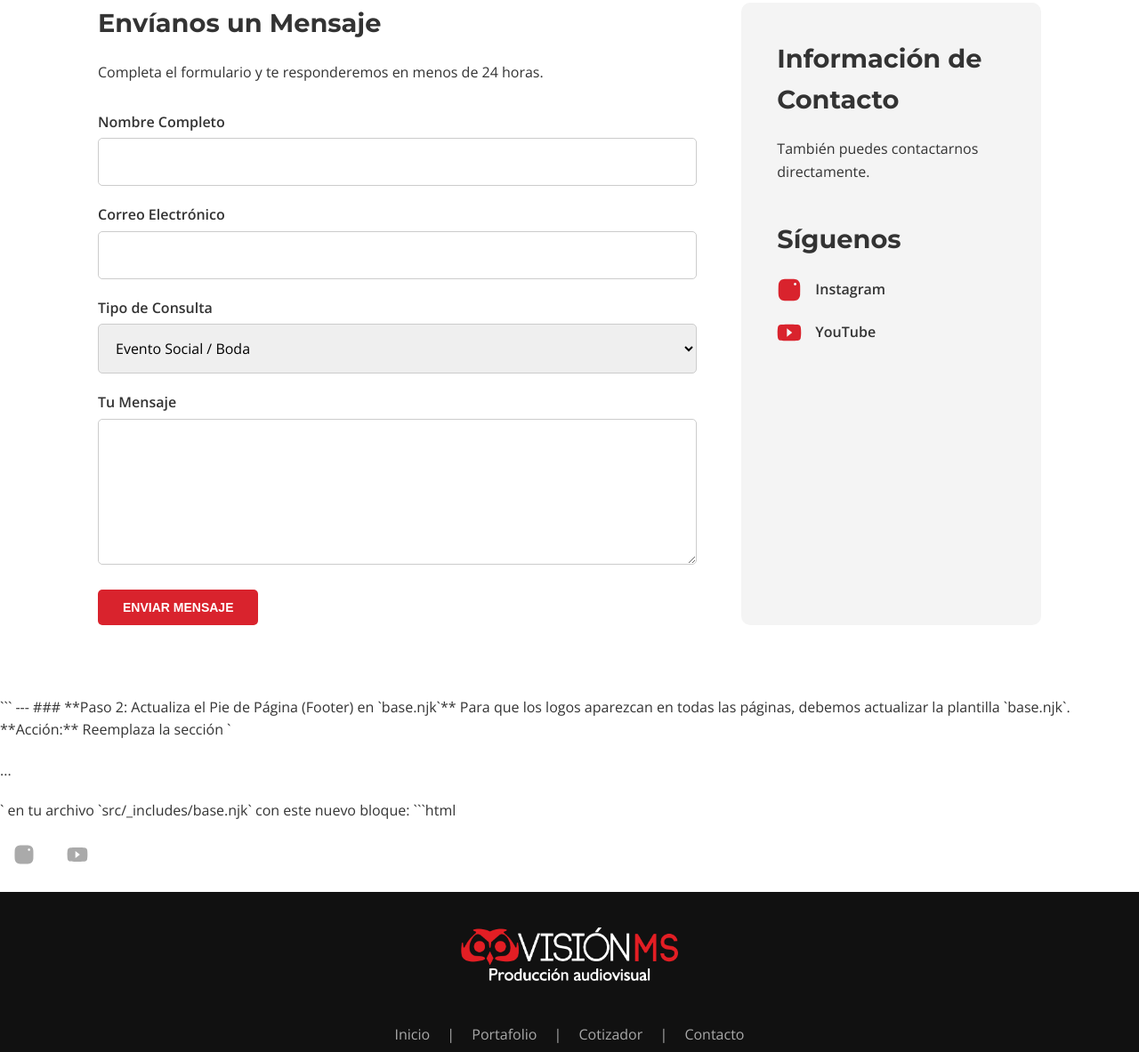
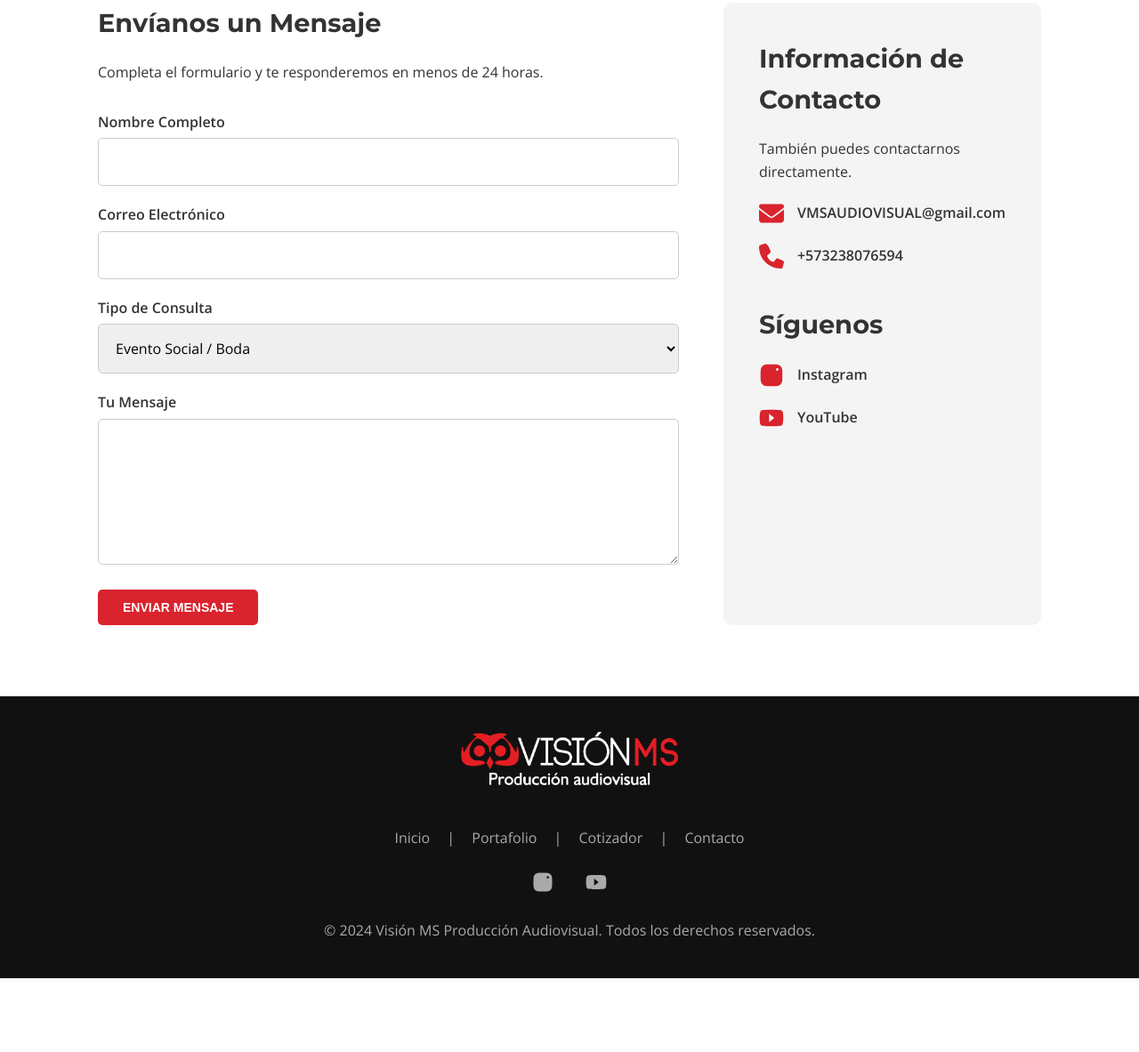
Before and after one commit to Visionmsprod/pruebas, an Eleventy site: page src/contacto.njk in a window 1280 px wide. Shown: the part 505-1688 px from the top of the page at 89% size. After the commit the page ends 1605 px from the top, so only its background shows below. Built offline with nearby package versions, Linux system fonts and the light colour scheme; Eleventy itself is replaced by a stand-in of ours; files that its build step writes are made by us from their sources.

Commit message:
Update contacto.njk

````diff
--- a/src/contacto.njk
+++ b/src/contacto.njk
@@ -10,24 +10,13 @@
     .form-group { margin-bottom: 20px; }
     .form-group label { display: block; margin-bottom: 5px; font-weight: 600; }
     .form-group input, .form-group select, .form-group textarea { width: 100%; padding: 15px; border: 1px solid #ccc; border-radius: 5px; font-size: 1rem; font-family: var(--fuente-texto); }
-
     .contact-info { background-color: var(--color-fondo-claro); padding: 40px; border-radius: 10px; }
     .contact-info h3 { font-size: 1.8rem; }
     .contact-info p { margin-bottom: 20px; }
     .info-item { display: flex; align-items: center; margin-bottom: 20px; font-size: 1rem; }
     .info-item a { color: var(--color-texto-oscuro); text-decoration: none; font-weight: 600; transition: color 0.3s;}
     .info-item a:hover { color: var(--color-rojo-principal); }
-    .info-item .icon {
-        display: inline-block;
-        width: 28px;
-        height: 28px;
-        margin-right: 15px;
-        fill: var(--color-rojo-principal); /* Colorea el logo */
-    }
-
-    @media (max-width: 768px) {
-        .contact-wrapper { grid-template-columns: 1fr; }
-    }
+    @media (max-width: 768px) { .contact-wrapper { grid-template-columns: 1fr; } }
 </style>
 
 <main>
@@ -46,14 +35,8 @@
                     <p>Completa el formulario y te responderemos en menos de 24 horas.</p>
                     <form name="contact" method="POST" data-netlify="true" style="margin-top: 30px;">
                          <input type="hidden" name="form-name" value="contact" />
-                        <div class="form-group">
-                            <label for="name">Nombre Completo</label>
-                            <input type="text" id="name" name="name" required>
-                        </div>
-                        <div class="form-group">
-                            <label for="email">Correo Electrónico</label>
-                            <input type="email" id="email" name="email" required>
-                        </div>
+                        <div class="form-group"><label for="name">Nombre Completo</label><input type="text" id="name" name="name" required></div>
+                        <div class="form-group"><label for="email">Correo Electrónico</label><input type="email" id="email" name="email" required></div>
                         <div class="form-group">
                             <label for="inquiry-type">Tipo de Consulta</label>
                             <select id="inquiry-type" name="inquiry-type">
@@ -63,17 +46,21 @@
                                 <option value="general">Consulta General</option>
                             </select>
                         </div>
-                        <div class="form-group">
-                            <label for="message">Tu Mensaje</label>
-                            <textarea id="message" name="message" rows="6" required></textarea>
-                        </div>
+                        <div class="form-group"><label for="message">Tu Mensaje</label><textarea id="message" name="message" rows="6" required></textarea></div>
                         <button type="submit" class="btn">Enviar Mensaje</button>
                     </form>
                 </div>
                 <div class="contact-info" data-aos="fade-left" data-aos-delay="200">
                     <h3>Información de Contacto</h3>
                     <p>También puedes contactarnos directamente.</p>
-                    <!-- ... otros info-items ... -->
+                    <div class="info-item">
+                        <svg class="icon" xmlns="http://www.w3.org/2000/svg" viewBox="0 0 512 512"><path d="M48 64C21.5 64 0 85.5 0 112c0 15.1 7.1 29.3 19.2 38.4L236.8 313.6c11.4 8.5 27 8.5 38.4 0L492.8 150.4c12.1-9.1 19.2-23.3 19.2-38.4c0-26.5-21.5-48-48-48H48zM0 176V384c0 35.3 28.7 64 64 64H448c35.3 0 64-28.7 64-64V176L294.4 339.2c-22.8 17.1-54 17.1-76.8 0L0 176z"/></svg>
+                        <a href="mailto:{{ sitio.email }}">{{ sitio.email }}</a>
+                    </div>
+                    <div class="info-item">
+                        <svg class="icon" xmlns="http://www.w3.org/2000/svg" viewBox="0 0 512 512"><path d="M164.9 24.6c-7.7-18.6-28-28.5-47.4-23.2l-88 24C12.1 30.2 0 46 0 64C0 311.4 200.6 512 448 512c18 0 33.8-12.1 38.6-29.5l24-88c5.3-19.4-4.6-39.7-23.2-47.4l-96-40c-16.3-6.8-35.2-2.2-46.2 11.5l-39.8 49.9c-5.8 7.2-15.8 9.2-24.1 5.7c-52.1-21.2-92.7-61.8-113.9-113.9c-3.5-8.3-1.4-18.3 5.7-24.1l49.9-39.8c13.7-10.9 18.3-30 11.5-46.2l-40-96z"/></svg>
+                        <a href="tel:{{ sitio.telefono }}">{{ sitio.telefono }}</a>
+                    </div>
                     <h3 style="margin-top: 40px;">Síguenos</h3>
                     <div class="info-item">
                        <svg class="icon" xmlns="http://www.w3.org/2000/svg" viewBox="0 0 448 512"><path d="M224.1 141c-63.6 0-114.9 51.3-114.9 114.9s51.3 114.9 114.9 114.9S339 319.5 339 255.9 287.7 141 224.1 141zm0 189.6c-41.1 0-74.7-33.5-74.7-74.7s33.5-74.7 74.7-74.7 74.7 33.5 74.7 74.7-33.6 74.7-74.7 74.7zm146.4-194.3c0 14.9-12 26.8-26.8 26.8-14.9 0-26.8-12-26.8-26.8s12-26.8 26.8-26.8 26.8 12 26.8 26.8zm76.1 27.2c-1.7-35.9-9.9-67.7-36.2-93.9-26.2-26.2-58-34.4-93.9-36.2-37.2-2.1-147.9-2.1-185.1 0-35.9 1.7-67.7 9.9-93.9 36.1s-34.4 58-36.2 93.9c-2.1 37.2-2.1 147.9 0 185.1 1.7 35.9 9.9 67.7 36.2 93.9 26.3 26.2 58 34.4 93.9 36.2 37.2 2.1 147.9 2.1 185.1 0 35.9-1.7 67.7-9.9 93.9-36.2 26.2-26.2 34.4-58 36.2-93.9 2.1-37.2 2.1-147.8 0-185.1z"/></svg>
@@ -88,23 +75,3 @@
         </div>
     </section>
 </main>
-```</details>
-
----
-
-### **Paso 2: Actualiza el Pie de Página (Footer) en `base.njk`**
-
-Para que los logos aparezcan en todas las páginas, debemos actualizar la plantilla `base.njk`.
-
-**Acción:** Reemplaza la sección `<div class="social-icons">...</div>` en tu archivo `src/_includes/base.njk` con este nuevo bloque:
-
-```html
-<!-- CÓDIGO NUEVO PARA EL FOOTER -->
-<div class="social-icons">
-    <a href="{{ sitio.instagram_url }}" target="_blank" rel="noopener noreferrer" aria-label="Instagram">
-        <svg class="icon" xmlns="http://www.w3.org/2000/svg" viewBox="0 0 448 512"><path d="M224.1 141c-63.6 0-114.9 51.3-114.9 114.9s51.3 114.9 114.9 114.9S339 319.5 339 255.9 287.7 141 224.1 141zm0 189.6c-41.1 0-74.7-33.5-74.7-74.7s33.5-74.7 74.7-74.7 74.7 33.5 74.7 74.7-33.6 74.7-74.7 74.7zm146.4-194.3c0 14.9-12 26.8-26.8 26.8-14.9 0-26.8-12-26.8-26.8s12-26.8 26.8-26.8 26.8 12 26.8 26.8zm76.1 27.2c-1.7-35.9-9.9-67.7-36.2-93.9-26.2-26.2-58-34.4-93.9-36.2-37.2-2.1-147.9-2.1-185.1 0-35.9 1.7-67.7 9.9-93.9 36.1s-34.4 58-36.2 93.9c-2.1 37.2-2.1 147.9 0 185.1 1.7 35.9 9.9 67.7 36.2 93.9 26.3 26.2 58 34.4 93.9 36.2 37.2 2.1 147.9 2.1 185.1 0 35.9-1.7 67.7-9.9 93.9-36.2 26.2-26.2 34.4-58 36.2-93.9 2.1-37.2 2.1-147.8 0-185.1z"/></svg>
-    </a>
-    <a href="{{ sitio.youtube_url }}" target="_blank" rel="noopener noreferrer" aria-label="YouTube">
-        <svg class="icon" xmlns="http://www.w3.org/2000/svg" viewBox="0 0 576 512"><path d="M549.655 124.083c-6.281-23.65-24.787-42.276-48.284-48.597C458.781 64 288 64 288 64S117.22 64 74.629 75.486c-23.497 6.322-42.003 24.947-48.284 48.597-11.412 42.867-11.412 132.305-11.412 132.305s0 89.438 11.412 132.305c6.281 23.65 24.787 42.276 48.284 48.597C117.22 448 288 448 288 448s170.78 0 213.371-11.486c23.497-6.322 42.003-24.947 48.284-48.597 11.412-42.867 11.412-132.305 11.412-132.305s0-89.438-11.412-132.305zM232.615 354.708V157.292L354.814 256l-122.199 98.708z"/></svg>
-    </a>
-</div>
````
